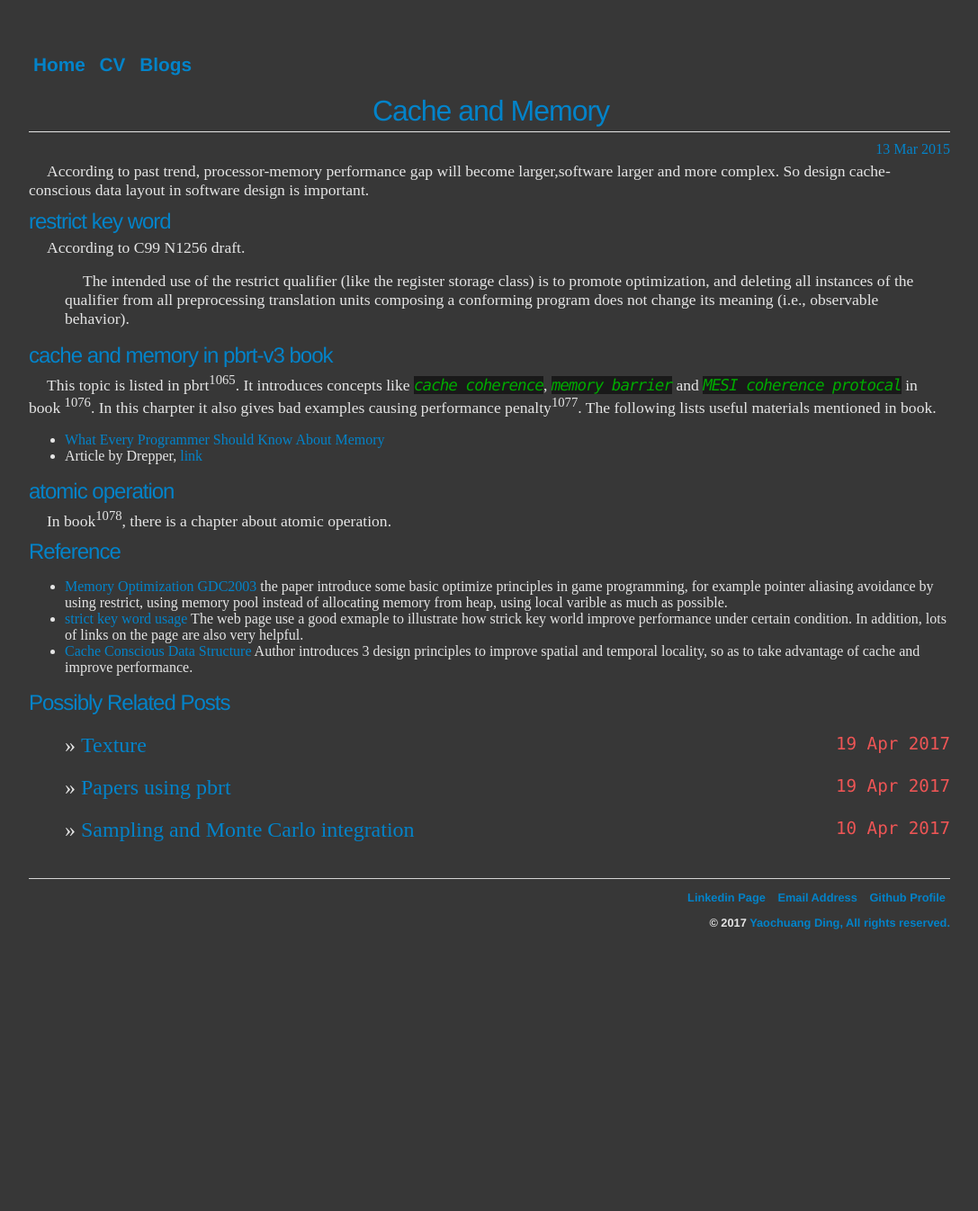
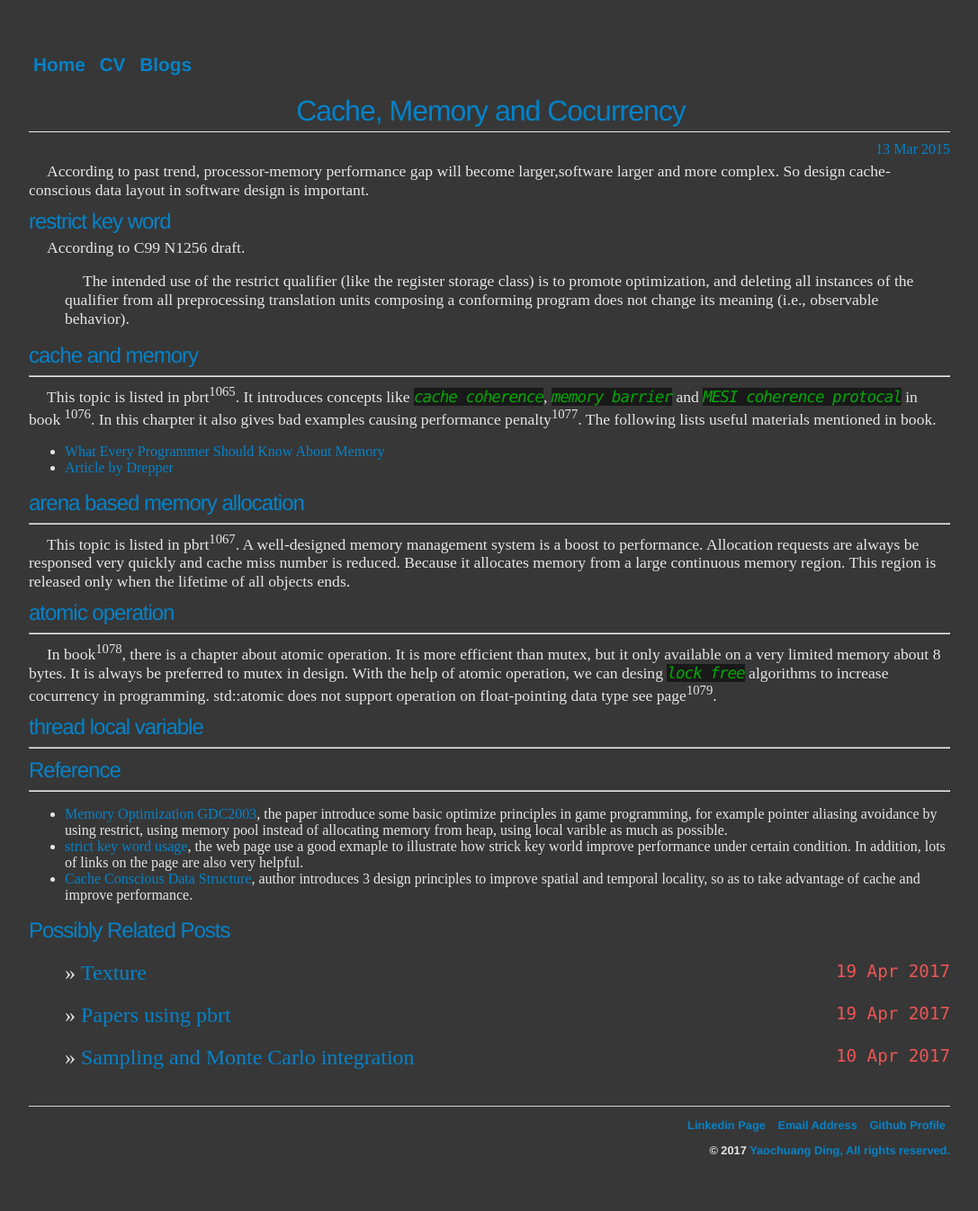
Before and after one commit to ychding11/ychding11.github.io, a Jekyll site: the page built from _posts/2016-03-13-Cache-Memory-Cocurrency.md, in a window 1280 px wide. Shown: the whole page at 90% size, without its empty margins (96-1183 px from the left). Built offline with Jekyll 4.4.1, drawn with Linux system fonts in a browser that asks for light colours; before the commit the page ends 1093 px from its top, so only the background shows below that.

Commit message:
adding content for memory and Cache.

```diff
--- a/_posts/2015-03-13-Cache-and-Memory-Optimization.md
+++ b/_posts/2016-03-13-Cache-Memory-Cocurrency.md
@@ -1,6 +1,6 @@
 ---
 layout: post
-title: "Cache and Memory"
+title: "Cache, Memory and Cocurrency"
 date: 2015-03-13
 ---
 
@@ -14,26 +14,44 @@ According to C99 N1256 draft.
 >The intended use of the restrict qualifier (like the register storage class) is to promote optimization,
  and deleting all instances of the qualifier from all preprocessing translation units composing a conforming program does not change its meaning (i.e., observable behavior).
 
-## cache and memory in pbrt-v3 book
+## cache and memory
+----------
 
 This topic is listed in pbrt<sup>1065</sup>. It introduces concepts like *cache coherence*, *memory barrier* and
 *MESI coherence protocal* in book <sup>1076</sup>. In this charpter it also gives bad examples causing performance
 penalty<sup>1077</sup>. The following lists useful materials mentioned in book.
 
 - [What Every Programmer Should Know About Memory](https://people.freebsd.org/~lstewart/articles/cpumemory.pdf)
-- Article by Drepper, [link](https://lwn.net/Articles/255364/)
+- [Article by Drepper](https://lwn.net/Articles/255364/)
+
+## arena based memory allocation
+----------
+
+This topic is listed in pbrt<sup>1067</sup>. A well-designed memory management system is a boost to performance.
+Allocation requests are always be responsed very quickly and cache miss number is reduced. Because it allocates
+memory from a large continuous memory region. This region is released only when the lifetime of all objects ends.
+
 
 ## atomic operation
+-----
 
-In book<sup>1078</sup>, there is a chapter about atomic operation.
+In book<sup>1078</sup>, there is a chapter about atomic operation. It is more efficient than mutex, but it only
+available on a very limited memory about 8 bytes. It is always be preferred to mutex in design. With the help of
+atomic operation, we can desing *lock free* algorithms to increase cocurrency in programming. std::atomic does
+not support operation on float-pointing data type see page<sup>1079</sup>.
+
+## thread local variable
+-----
+
 
 ## Reference
+----------
 
-- [Memory Optimization GDC2003](http://www.research.scea.com/research/pdfs/GDC2003_Memory_Optimization_18Mar03.pdf)
+- [Memory Optimization GDC2003](http://www.research.scea.com/research/pdfs/GDC2003_Memory_Optimization_18Mar03.pdf),
   the paper introduce some basic optimize principles in game programming, for example pointer aliasing avoidance by using restrict,
   using memory pool instead of allocating memory from heap, using local varible as much as possible.
-- [strict key word usage](http://stackoverflow.com/questions/745870/realistic-usage-of-the-c99-restrict-keyword) The web page use a
+- [strict key word usage](http://stackoverflow.com/questions/745870/realistic-usage-of-the-c99-restrict-keyword), the web page use a
   good exmaple to illustrate how strick key world improve performance under certain condition. In addition, lots of links on the page are
   also very helpful.
-- [Cache Conscious Data Structure](http://research.microsoft.com/en-us/um/people/trishulc/papers/Cache-conscious.pdf) Author introduces
+- [Cache Conscious Data Structure](http://research.microsoft.com/en-us/um/people/trishulc/papers/Cache-conscious.pdf), author introduces
   3 design principles to improve spatial and temporal locality, so as to take advantage of cache and improve performance.
```
